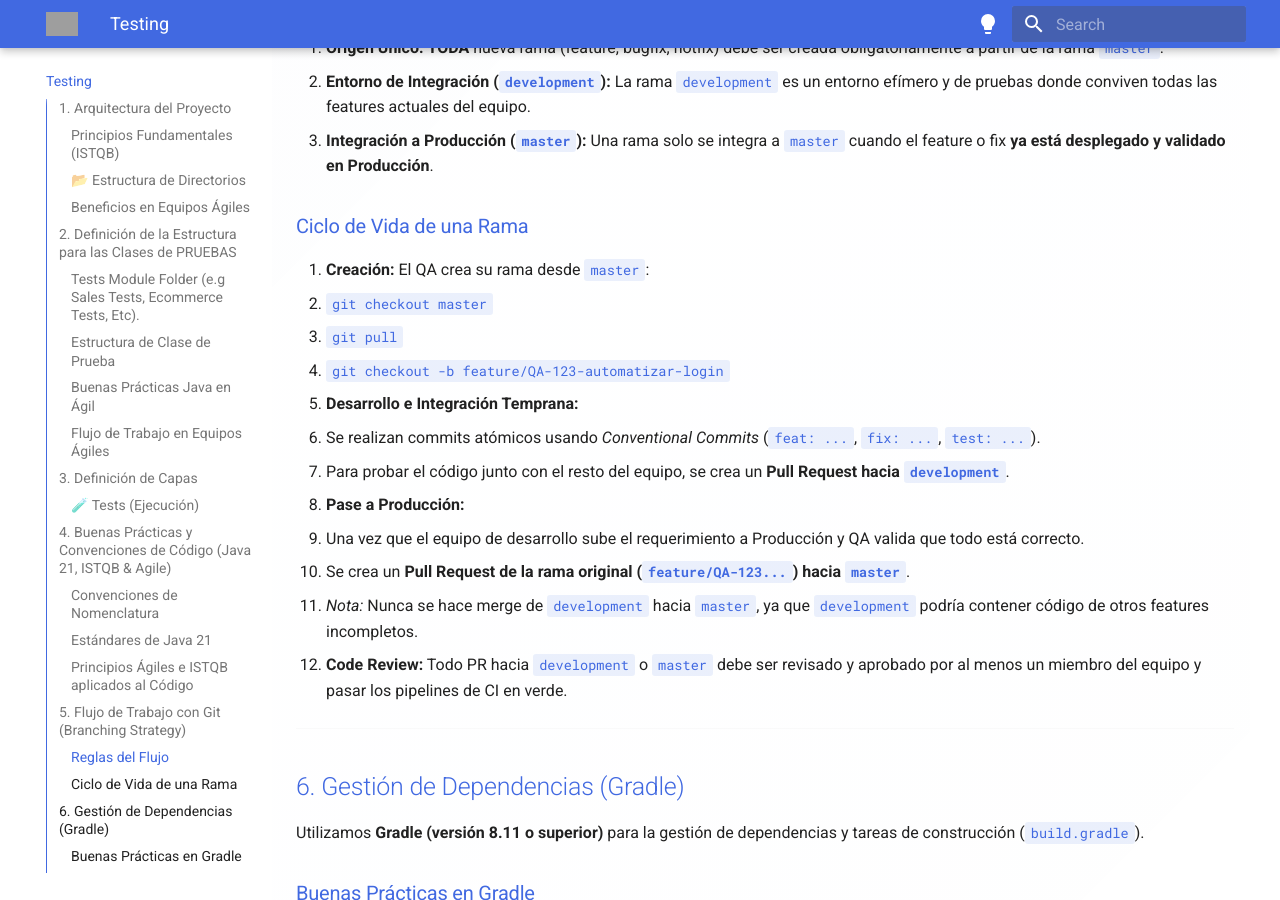
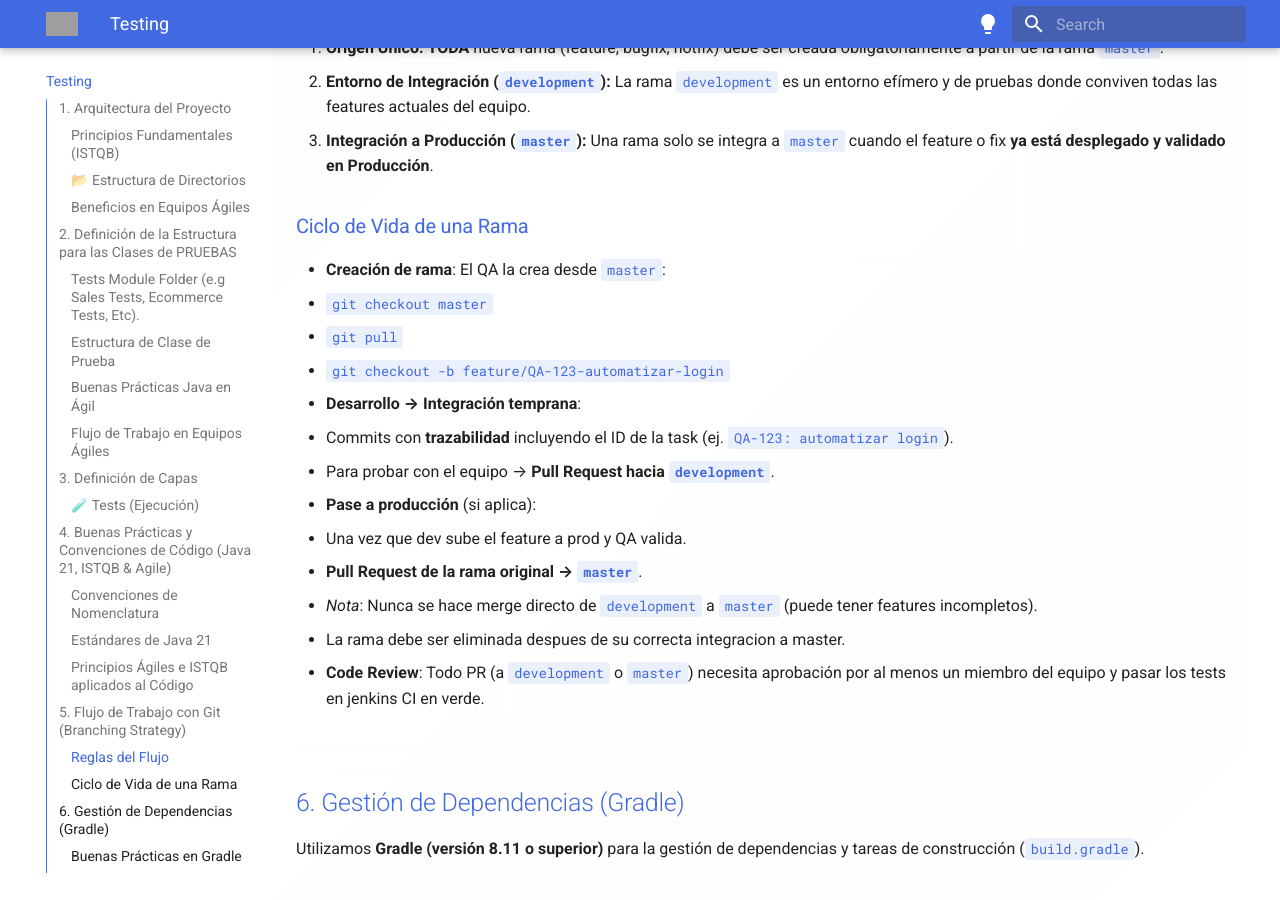
Before and after one commit to IvanArechiga/wiki-concept, an MkDocs documentation site: the page built from docs/testing/automation.md, in a window 1280 px wide and 900 px high, scrolled down 4818 px. Built offline with MkDocs 1.6.1 and Material for MkDocs 9.7.7, drawn with Linux system fonts in a browser that asks for light colours; grey boxes are pictures that could not be loaded.

Commit message:
docs: actualizar guía de automatización

```diff
--- a/docs/testing/automation.md
+++ b/docs/testing/automation.md
@@ -175,18 +175,22 @@ Nuestro flujo de control de versiones está diseñado para proteger el código d
 
 ### Ciclo de Vida de una Rama
 
-1. **Creación:** El QA crea su rama desde `master`:
-   * `git checkout master`
-   * `git pull`
-   * `git checkout -b feature/QA-123-automatizar-login`
-2. **Desarrollo e Integración Temprana:**
-   * Se realizan commits atómicos usando *Conventional Commits* (`feat: ...`, `fix: ...`, `test: ...`).
-   * Para probar el código junto con el resto del equipo, se crea un **Pull Request hacia `development`**.
-3. **Pase a Producción:**
-   * Una vez que el equipo de desarrollo sube el requerimiento a Producción y QA valida que todo está correcto.
-   * Se crea un **Pull Request de la rama original (`feature/QA-123...`) hacia `master`**.
-   * *Nota:* Nunca se hace merge de `development` hacia `master`, ya que `development` podría contener código de otros features incompletos.
-4. **Code Review:** Todo PR hacia `development` o `master` debe ser revisado y aprobado por al menos un miembro del equipo y pasar los pipelines de CI en verde.
+- **Creación de rama**: El QA la crea desde `master`:
+  - `git checkout master`
+  - `git pull`
+  - `git checkout -b feature/QA-123-automatizar-login`
+
+- **Desarrollo → Integración temprana**:
+- Commits con **trazabilidad** incluyendo el ID de la task (ej. `QA-123: automatizar login`).
+- Para probar con el equipo → **Pull Request hacia `development`**.
+
+- **Pase a producción** (si aplica):
+  - Una vez que dev sube el feature a prod y QA valida.
+  - **Pull Request de la rama original → `master`**.
+  - *Nota*: Nunca se hace merge directo de `development` a `master` (puede tener features incompletos).
+  - La rama debe ser eliminada despues de su correcta integracion a master.
+
+- **Code Review**: Todo PR (a `development` o `master`) necesita aprobación por al menos un miembro del equipo y pasar los tests en jenkins CI en verde.
 
 ---
 
```
